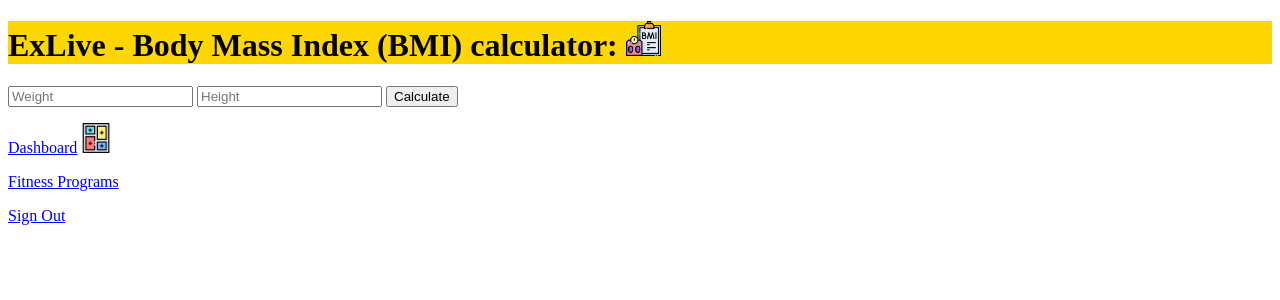
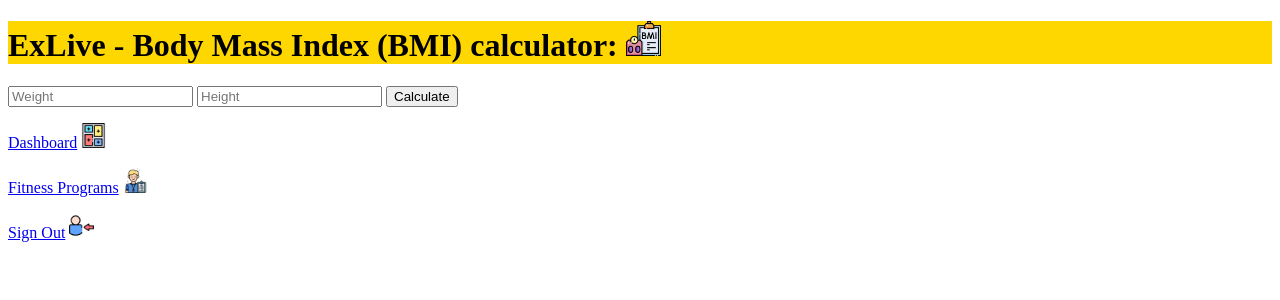
Before and after one commit to AminAvan/my-workout-app, a Flask app: page /bmi in a window 1280 px wide. Shown: the top 300 px of the page. Run offline with Flask 3, Linux system fonts and the light colour scheme; the visitor is signed in with stand-in values (Sample User, id 1); some libraries are stand-ins or nearby versions.

Commit message:
change 126

```diff
--- a/templates/bmi_page.html
+++ b/templates/bmi_page.html
@@ -24,9 +24,15 @@
 
     <p>
         <a href="{{url_for('user_dashboard')}}">Dashboard</a>
-        <img src="/static/images/dashboard.png" alt="Example Image" width="30" height="30" style="display: inline-block;">
+        <img src="/static/images/dashboard.png" alt="Example Image" width="25" height="25" style="display: inline-block;">
     </p>
-    <p><a href="{{url_for('user_fitness_program')}}">Fitness Programs</a></p>
-    <p><a href="{{url_for('user_signout')}}">Sign Out</a></p>
+    <p>
+        <a href="{{url_for('user_fitness_program')}}">Fitness Programs</a>
+        <img src="/static/images/trainer.png" alt="Example Image" width="25" height="25" style="display: inline-block;">
+    </p>
+    <p>
+        <a href="{{url_for('user_signout')}}">Sign Out</a>
+        <img src="/static/images/signout.png" alt="Example Image" width="25" height="25" style="display: inline-block;">
+    </p>
 </body>
 </html>
```
